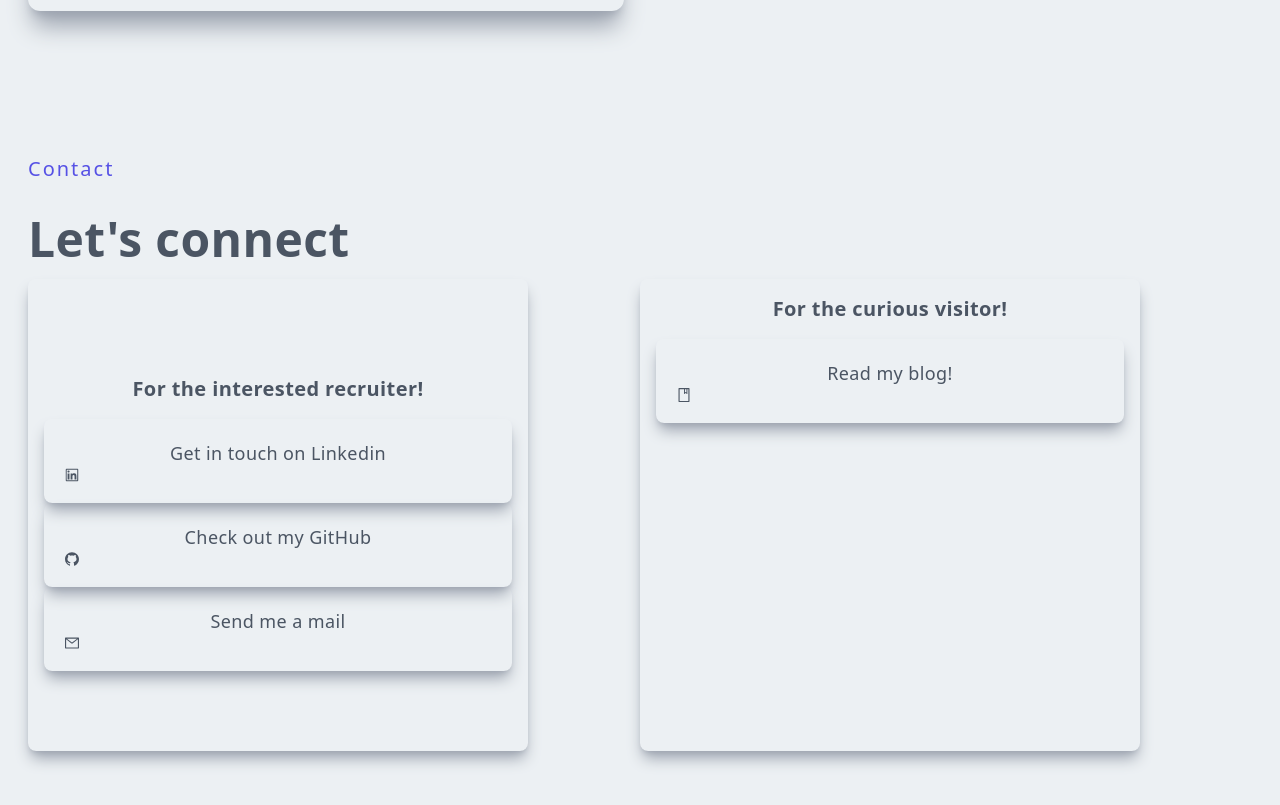
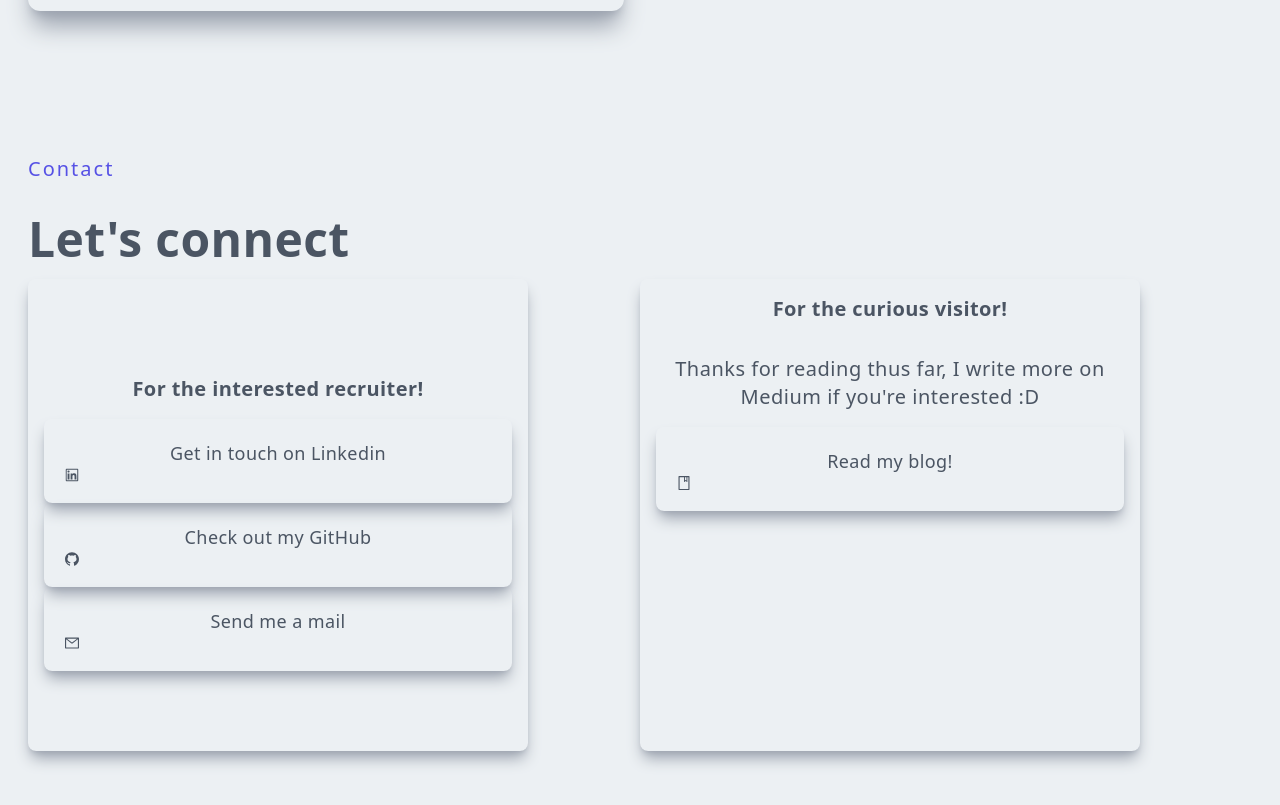
Before and after one commit to branyzp/nextlevel, a Next.js app: page / in a window 1280 px wide. Shown: the part 3289-4094 px from the top of the page. Built offline with nearby package versions, Linux system fonts and the light colour scheme.

Commit message:
Updated Contacts

```diff
--- a/components/Contact.tsx
+++ b/components/Contact.tsx
@@ -25,7 +25,7 @@ function Contact() {
 							target={'_blank'}
 							rel={'noopener noreferrer'}
 						>
-							<div className=" rounded-lg shadow-lg shadow-gray-400 p-5 cursor-pointer hover:scale-105 ease-in duration-100">
+							<div className=" rounded-lg shadow-lg shadow-gray-400 p-5 cursor-pointer hover:scale-105 hover:bg-gray-600 hover:text-white ease-in duration-100">
 								<p className="text-lg"> Get in touch on Linkedin </p>
 								<AiOutlineLinkedin />
 							</div>
@@ -36,7 +36,7 @@ function Contact() {
 							target={'_blank'}
 							rel={'noopener noreferrer'}
 						>
-							<div className="rounded-lg shadow-lg shadow-gray-400 p-5 cursor-pointer hover:scale-105 ease-in duration-100">
+							<div className="rounded-lg shadow-lg shadow-gray-400 p-5 cursor-pointer hover:scale-105 hover:bg-gray-600 hover:text-white ease-in duration-100">
 								<p className="text-lg">Check out my GitHub</p>
 								<AiOutlineGithub />
 							</div>
@@ -47,7 +47,7 @@ function Contact() {
 							target={'_blank'}
 							rel={'noopener noreferrer'}
 						>
-							<div className="rounded-lg shadow-lg shadow-gray-400 p-5 cursor-pointer hover:scale-105 ease-in duration-100">
+							<div className="rounded-lg shadow-lg shadow-gray-400 p-5 cursor-pointer hover:scale-105 hover:bg-gray-600 hover:text-white ease-in duration-100">
 								<p className="text-lg">Send me a mail</p>
 								<AiOutlineMail />
 							</div>
@@ -58,12 +58,16 @@ function Contact() {
 						<h3 className="text-xl py-4 text-grey-600">
 							For the curious visitor!
 						</h3>
+						<p className="text-xl py-4 upper tracking-wide text-gray-600">
+							Thanks for reading thus far, I write more on Medium if you're
+							interested :D
+						</p>
 						<a
 							href="https://medium.com/@branyzp"
 							target={'_blank'}
 							rel={'noopener noreferrer'}
 						>
-							<div className="rounded-lg shadow-lg shadow-gray-400 p-5 cursor-pointer hover:scale-105 ease-in duration-100">
+							<div className="rounded-lg shadow-lg shadow-gray-400 p-5 cursor-pointer hover:bg-gray-600 hover:text-white hover:scale-105 ease-in duration-100">
 								<p className="text-lg">Read my blog!</p>
 								<AiOutlineBook />
 							</div>
```
